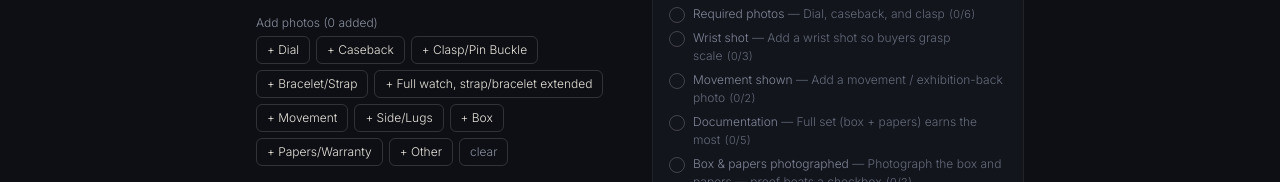
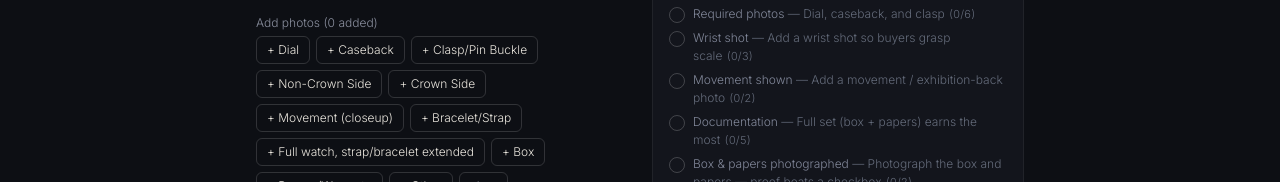
Before and after one commit to fairwatchtrade/fairwatchtrade, a Next.js app: page /score-test in a window 1280 px wide. Shown: the part 258-440 px from the top of the page. Built offline with nearby package versions, Linux system fonts and the light colour scheme; no server answers.

Commit message:
v2.0k: Crown/Non-Crown split complete — all PhotoCategory references updated

```diff
--- a/app/listings/[id]/page.tsx
+++ b/app/listings/[id]/page.tsx
@@ -71,8 +71,9 @@ type Listing = {
 const PHOTO_ORDER = [
   "Dial",
   "Caseback",
-  "Side/Lugs",
-  "Movement",
+  "Non-Crown Side",
+  "Crown Side",
+  "Movement (closeup)",
   "Full watch, strap/bracelet extended",
   "Clasp/Pin Buckle",
   "Box",
--- a/app/score-test/page.tsx
+++ b/app/score-test/page.tsx
@@ -19,10 +19,11 @@ const PHOTO_OPTIONS: PhotoCategory[] = [
   "Dial",
   "Caseback",
   "Clasp/Pin Buckle",
+  "Non-Crown Side",
+  "Crown Side",
+  "Movement (closeup)",
   "Bracelet/Strap",
   "Full watch, strap/bracelet extended",
-  "Movement",
-  "Side/Lugs",
   "Box",
   "Papers/Warranty",
   "Other",
```
